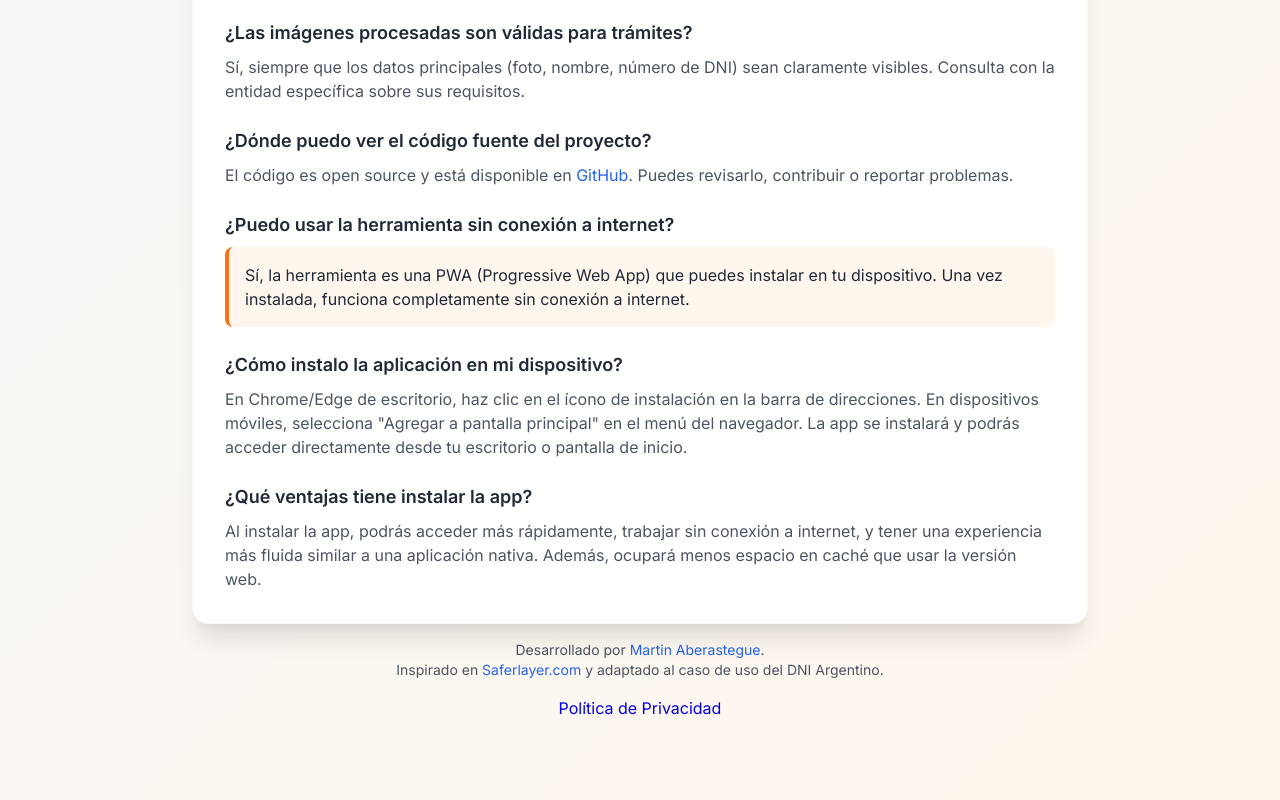
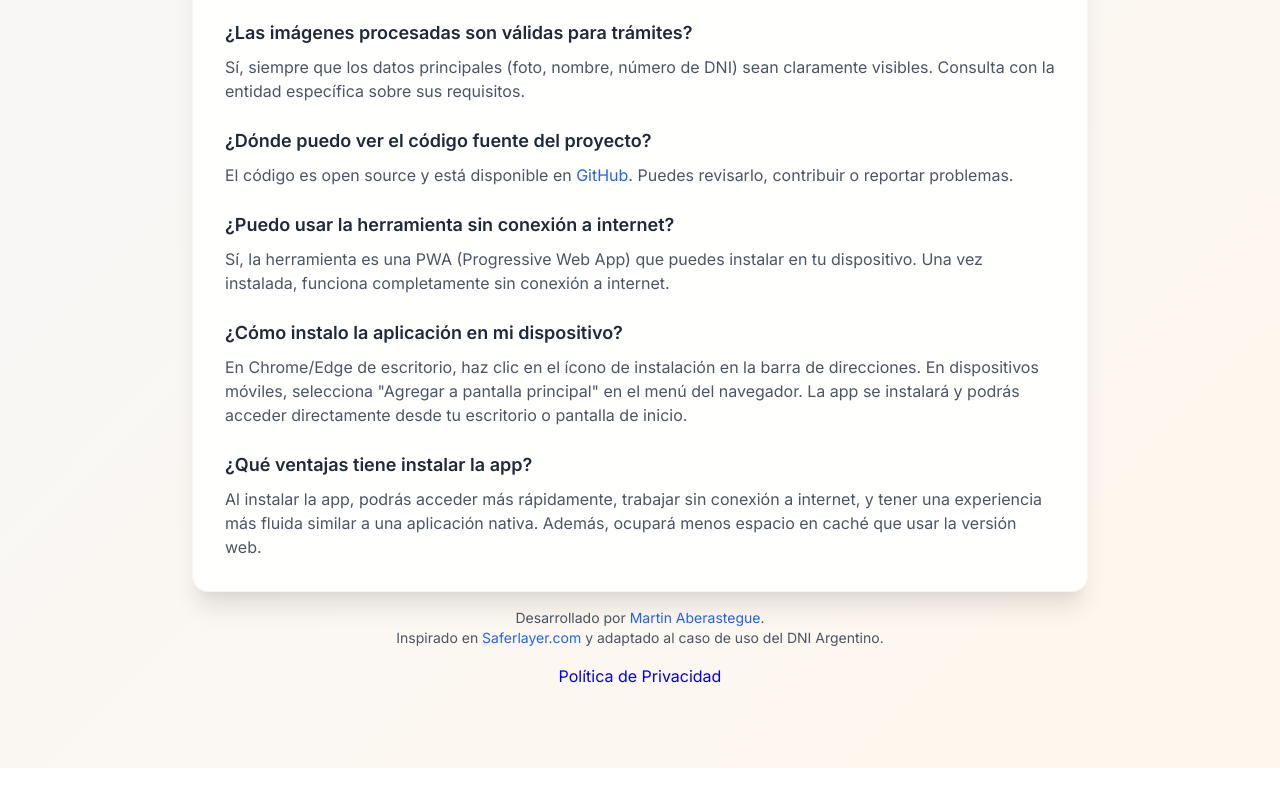
Before and after one commit to Xyborg/datosargentinos.com, a plain HTML site: page index.html in a window 1280 px wide. Shown: the part 2075-2875 px from the top of the page. After the commit the page ends 2843 px from the top, so only its background shows below. Drawn offline with Linux system fonts and the light colour scheme.

```diff
--- a/index.html
+++ b/index.html
@@ -152,7 +152,7 @@
             </div>
             <div class="faq-question">
                 <h3 class="text-lg font-semibold text-gray-800 mb-2">¿Puedo usar la herramienta sin conexión a internet?</h3>
-                <p class="highlight">Sí, la herramienta es una PWA (Progressive Web App) que puedes instalar en tu dispositivo. Una vez instalada, funciona completamente sin conexión a internet.</p>
+                <p class="text-gray-600">Sí, la herramienta es una PWA (Progressive Web App) que puedes instalar en tu dispositivo. Una vez instalada, funciona completamente sin conexión a internet.</p>
             </div>
             <div class="faq-question">
                 <h3 class="text-lg font-semibold text-gray-800 mb-2">¿Cómo instalo la aplicación en mi dispositivo?</h3>
```
